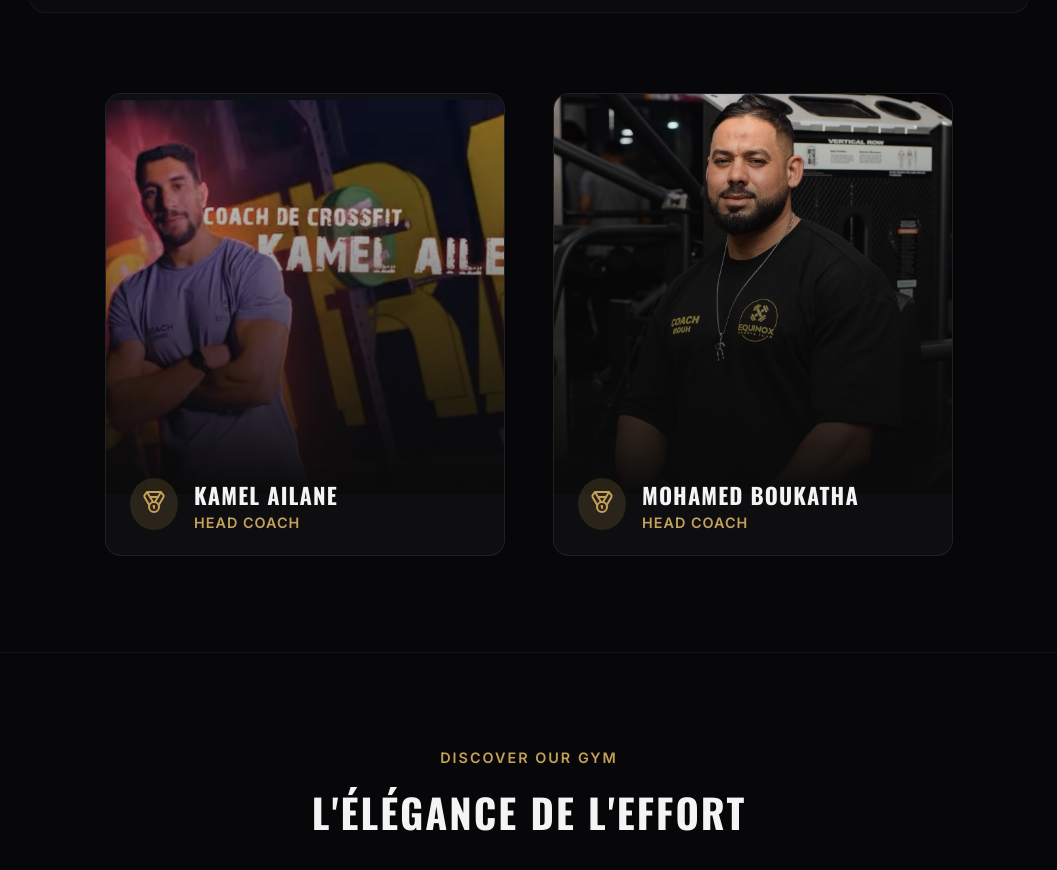
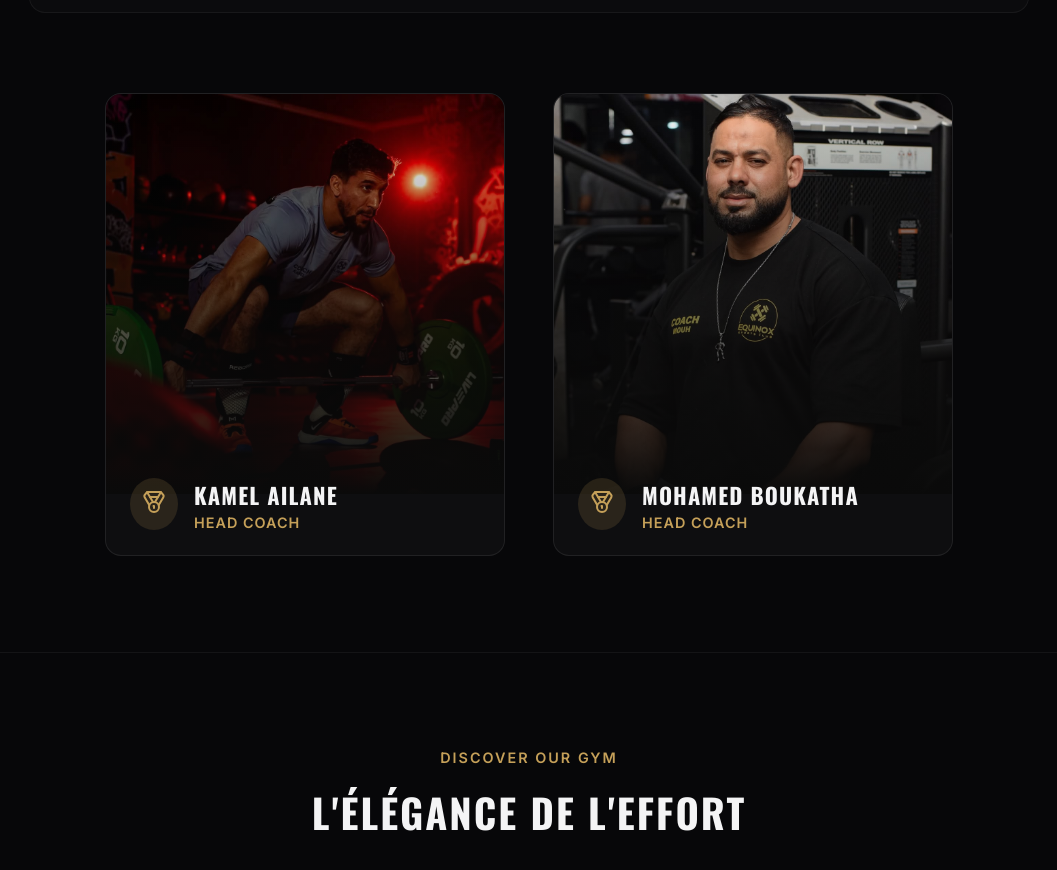
Before and after one commit to doudou361/anti-equinox, a React (Vite) app: page / in a window 1280 px wide. Shown: the part 3617-4487 px from the top of the page, without its empty margins (111-1168 px from the left). Built offline with nearby package versions, Linux system fonts and the light colour scheme.

Commit message:
Update Coach Kamel profile image

```diff
--- a/src/components/TeamSection.jsx
+++ b/src/components/TeamSection.jsx
@@ -121,7 +121,7 @@ const TeamSection = () => {
           <CoachCard
             name="Kamel Ailane"
             role="Head Coach"
-            image="/coaches/kamel-ailane-1.jpg.jpeg"
+            image="/coaches/kamel-ailane-2.jpg.jpg"
             icon={Medal}
             iconColor="#C5A059"
           />
```
